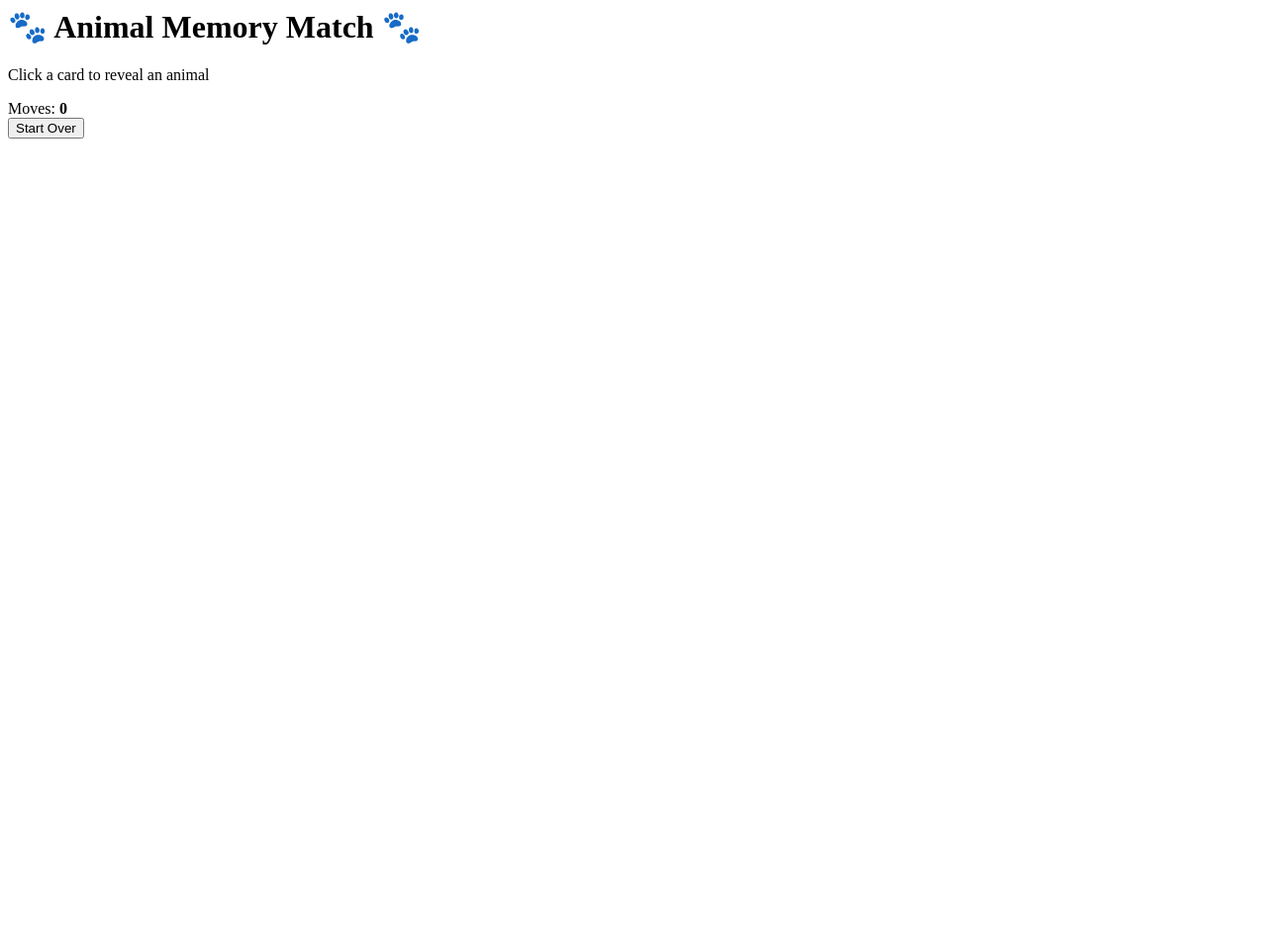
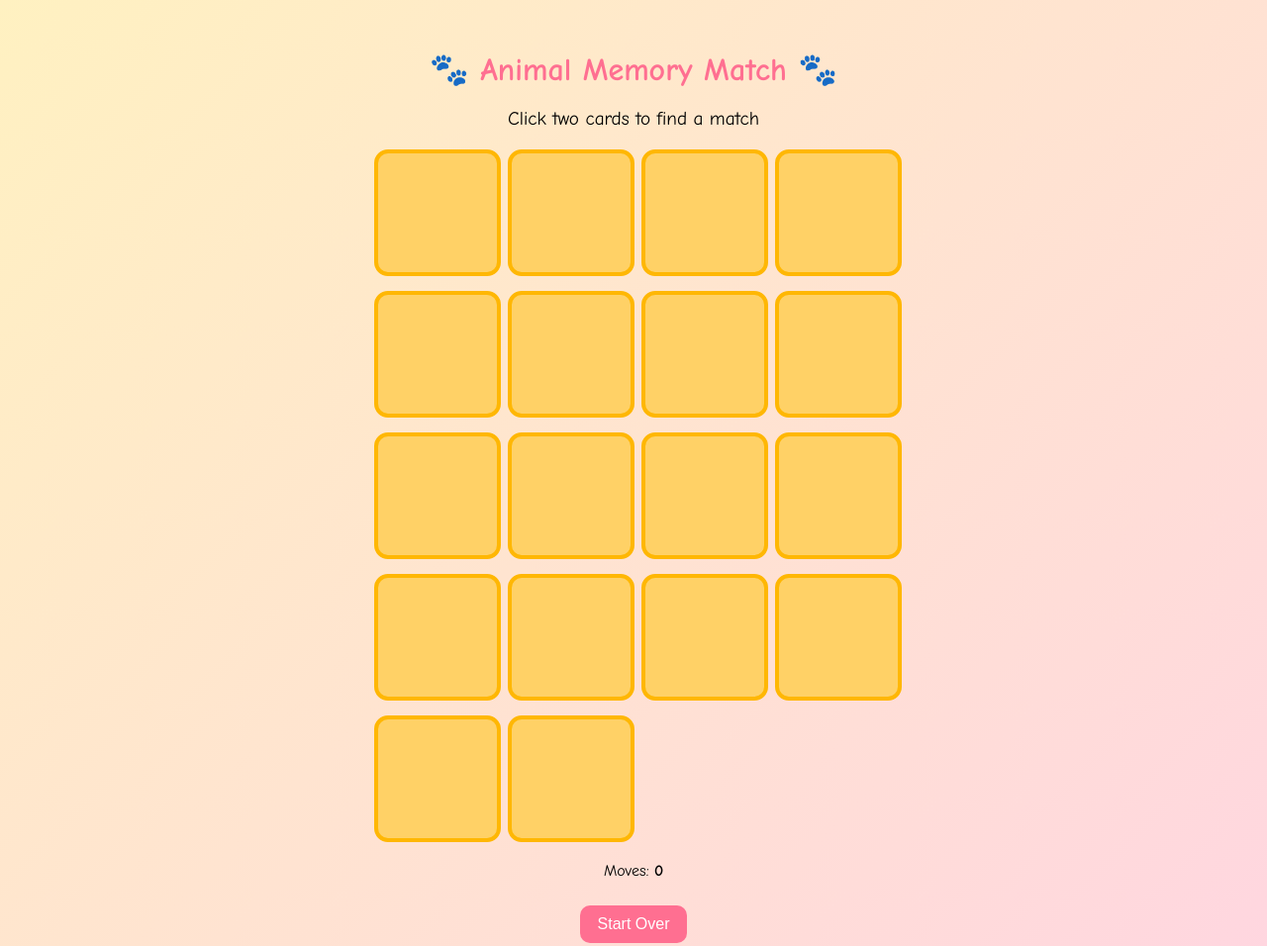
Before and after one commit to Cyber-Foxxy/Matching-Game, a plain HTML site: page index.html in a window 1280 px wide. Shown: the top 956 px of the page at 99% size. Before the commit the page ends 800 px from the top, so only its background shows below. Drawn offline with Linux system fonts and the light colour scheme.

Commit message:
Update index.html

```diff
--- a/index.html
+++ b/index.html
@@ -1,15 +1,212 @@
+<!DOCTYPE html>
+<html lang="en">
+<head>
+  <meta charset="UTF-8">
+  <title>🐾 Animal Memory Match 🐾</title>
+
+  <style>
+    body {
+      margin: 0;
+      padding: 30px;
+      text-align: center;
+      font-family: "Comic Sans MS", cursive;
+      background: linear-gradient(135deg, #fff1c1, #ffd6e0);
+    }
+
+    h1 {
+      color: #ff6f91;
+      margin-bottom: 10px;
+    }
+
+    .subtitle {
+      font-size: 1.2rem;
+      margin-bottom: 20px;
+    }
+
+    #gameBoard {
+      display: grid;
+      grid-template-columns: repeat(4, 120px);
+      gap: 15px;
+      justify-content: center;
+      margin-top: 20px;
+    }
+
+    .card {
+      width: 120px;
+      height: 120px;
+      background: #ffd166;
+      border-radius: 14px;
+      border: 4px solid #ffb703;
+      cursor: pointer;
+      display: flex;
+      align-items: center;
+      justify-content: center;
+      font-size: 2rem;
+      transition: transform 0.2s;
+    }
+
+    .card:hover {
+      transform: scale(1.05);
+    }
+
+    .card img {
+      width: 100%;
+      height: 100%;
+      border-radius: 10px;
+      object-fit: cover;
+      display: none;
+    }
+
+    .card.flipped img {
+      display: block;
+    }
+
+    .card.matched {
+      pointer-events: none;
+      opacity: 0.6;
+    }
+
+    #gameStatus {
+      margin-top: 20px;
+    }
+
+    #resetBtn {
+      padding: 10px 18px;
+      font-size: 1rem;
+      border-radius: 10px;
+      border: none;
+      background: #ff6f91;
+      color: white;
+      cursor: pointer;
+      margin-top: 10px;
+    }
+
+    #resetBtn:hover {
+      background: #ff4f7a;
+    }
+  </style>
+</head>
+
 <body>
 
   <h1>🐾 Animal Memory Match 🐾</h1>
-  <p class="subtitle">Click a card to reveal an animal</p>
+  <p class="subtitle">Click two cards to find a match</p>
+
+  <div id="gameBoard"></div>
 
   <div id="gameStatus">
-  <h2 id="winMessage" style="display: none;">You won! 🎉</h2>
-  <div class="stats">
-    <span>Moves: <strong id="moveCount">0</strong></span>
+    <h2 id="winMessage" style="display:none;">You won! 🎉</h2>
+    <p>Moves: <strong id="moveCount">0</strong></p>
+    <button id="resetBtn">Start Over</button>
   </div>
-  <button id="resetBtn">Start Over</button>
-</div>
+
+  <script>
+    document.addEventListener("DOMContentLoaded", () => {
+
+      const board = document.getElementById("gameBoard");
+      const moveDisplay = document.getElementById("moveCount");
+      const winMessage = document.getElementById("winMessage");
+      const resetBtn = document.getElementById("resetBtn");
+
+      const animalPool = [
+        "images/crow.jpg",
+        "images/deer.jpg",
+        "images/duck.jpg",
+        "images/fox.jpg",
+        "images/goat.jpg",
+        "images/mouse.jpg",
+        "images/puppy.jpg",
+        "images/rabbit.jpg",
+        "images/raccoon.jpg"
+      ];
+
+      let firstCard = null;
+      let secondCard = null;
+      let lockBoard = false;
+      let moves = 0;
+      let matches = 0;
+
+      function shuffle(array) {
+        return array.sort(() => Math.random() - 0.5);
+      }
+
+      function startGame() {
+        board.innerHTML = "";
+        winMessage.style.display = "none";
+        moves = 0;
+        matches = 0;
+        moveDisplay.textContent = moves;
+        firstCard = null;
+        secondCard = null;
+        lockBoard = false;
+
+        const gameImages = shuffle([...animalPool, ...animalPool]);
+
+        gameImages.forEach(src => {
+          const card = document.createElement("div");
+          card.classList.add("card");
+          card.dataset.image = src;
+
+          const img = document.createElement("img");
+          img.src = src;
+
+          card.appendChild(img);
+          board.appendChild(card);
+
+          card.addEventListener("click", () => flipCard(card));
+        });
+      }
+
+      function flipCard(card) {
+        if (lockBoard || card === firstCard || card.classList.contains("matched")) return;
+
+        card.classList.add("flipped");
+
+        if (!firstCard) {
+          firstCard = card;
+          return;
+        }
+
+        secondCard = card;
+        moves++;
+        moveDisplay.textContent = moves;
+
+        checkMatch();
+      }
+
+      function checkMatch() {
+        const isMatch = firstCard.dataset.image === secondCard.dataset.image;
+
+        if (isMatch) {
+          firstCard.classList.add("matched");
+          secondCard.classList.add("matched");
+          matches++;
+
+          resetTurn();
+
+          if (matches === animalPool.length) {
+            winMessage.style.display = "block";
+          }
+        } else {
+          lockBoard = true;
+          setTimeout(() => {
+            firstCard.classList.remove("flipped");
+            secondCard.classList.remove("flipped");
+            resetTurn();
+          }, 800);
+        }
+      }
+
+      function resetTurn() {
+        [firstCard, secondCard] = [null, null];
+        lockBoard = false;
+      }
+
+      resetBtn.addEventListener("click", startGame);
+
+      startGame();
+    });
+  </script>
 
 </body>
 </html>
```
